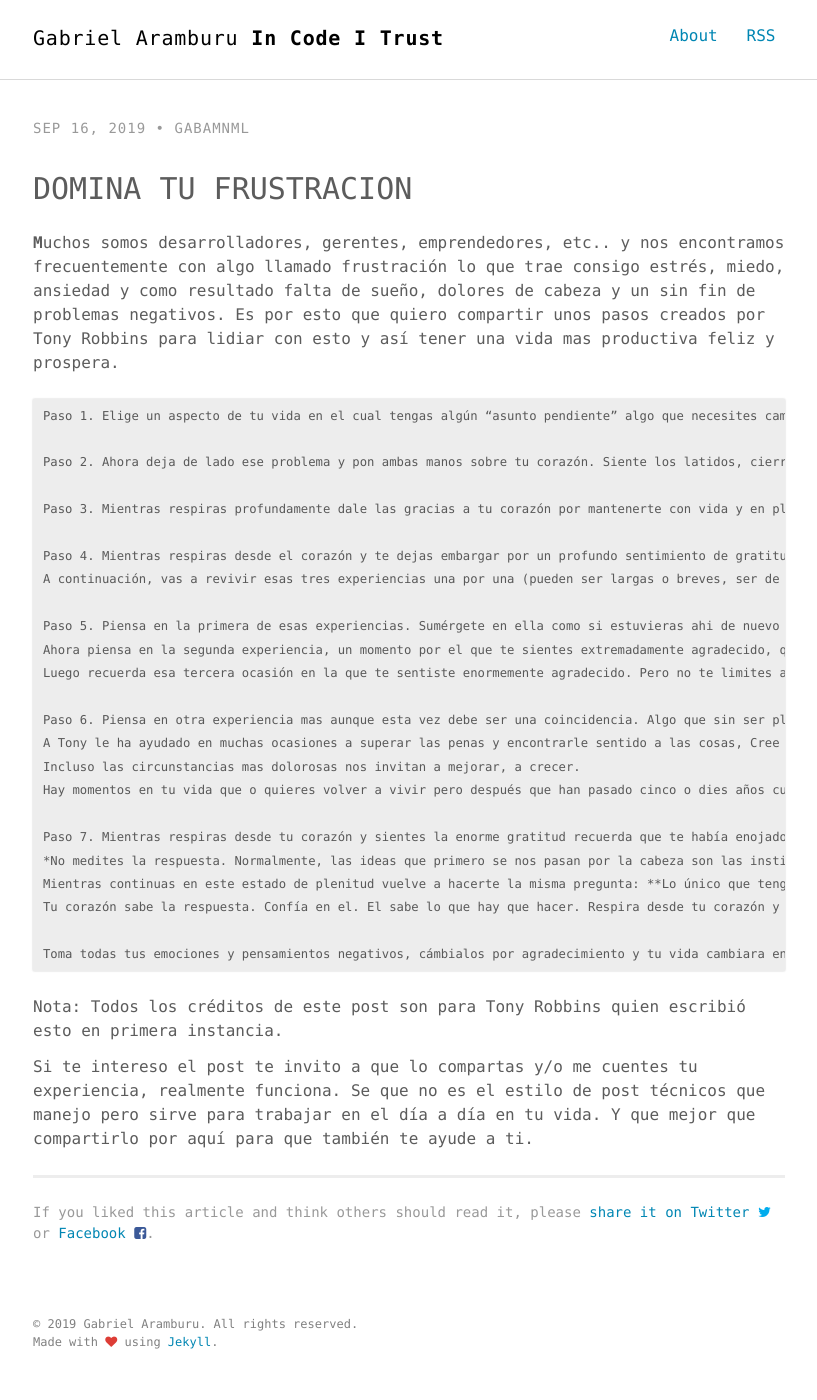
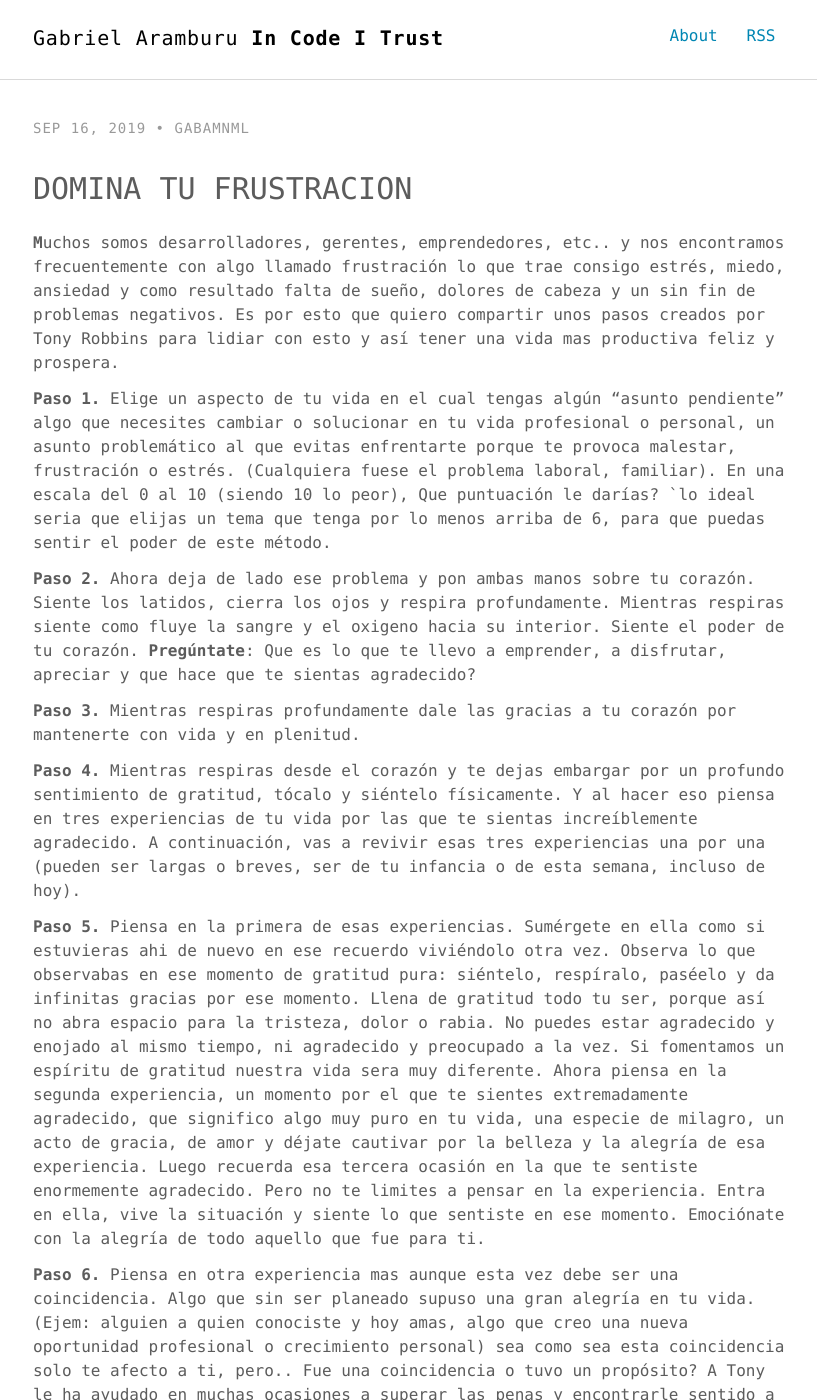
Before and after one commit to gabamnml/blog, a Jekyll site: the page built from _posts/2019-09-16-domina-tu-frustracion.markdown, in a window 1280 px wide and 1400 px high. Shown: the whole window, without its empty margins (231-1048 px from the left). Built offline with Jekyll 4.4.1, drawn with Linux system fonts in a browser that asks for light colours; some of the changed text lies outside the part shown.

Commit message:
domina tu frustracion fix

````diff
--- a/_posts/2019-09-16-domina-tu-frustracion.markdown
+++ b/_posts/2019-09-16-domina-tu-frustracion.markdown
@@ -15,26 +15,26 @@ blog: true
 **M**uchos somos desarrolladores, gerentes, emprendedores, etc.. y nos encontramos frecuentemente con algo llamado frustración lo que trae consigo estrés, miedo, ansiedad y como resultado falta de sueño, dolores de cabeza y un sin fin de problemas negativos.
 Es por esto que quiero compartir unos pasos creados por Tony Robbins para lidiar con esto y así tener una vida mas productiva feliz y prospera.
 
-```
-Paso 1. Elige un aspecto de tu vida en el cual tengas algún “asunto pendiente” algo que necesites cambiar o solucionar en tu vida profesional o personal, un asunto problemático al que evitas enfrentarte porque te provoca malestar, frustración o estrés. (Cualquiera fuese el problema laboral, familiar). En una escala del 0 al 10 (siendo 10 lo peor), Que puntuación le darías? `lo ideal seria que elijas un tema que tenga por lo menos arriba de 6, para que puedas sentir el poder de este método.
 
-Paso 2. Ahora deja de lado ese problema y pon ambas manos sobre tu corazón. Siente los latidos, cierra los ojos y respira profundamente. Mientras respiras siente como fluye la sangre y el oxigeno hacia su interior. Siente el poder de tu corazón. **Pregúntate**: Que es lo que te llevo a emprender, a disfrutar, apreciar y que hace que te sientas agradecido?
+**Paso 1.** Elige un aspecto de tu vida en el cual tengas algún “asunto pendiente” algo que necesites cambiar o solucionar en tu vida profesional o personal, un asunto problemático al que evitas enfrentarte porque te provoca malestar, frustración o estrés. (Cualquiera fuese el problema laboral, familiar). En una escala del 0 al 10 (siendo 10 lo peor), Que puntuación le darías? `lo ideal seria que elijas un tema que tenga por lo menos arriba de 6, para que puedas sentir el poder de este método.
 
-Paso 3. Mientras respiras profundamente dale las gracias a tu corazón por mantenerte con vida y en plenitud.
+**Paso 2.** Ahora deja de lado ese problema y pon ambas manos sobre tu corazón. Siente los latidos, cierra los ojos y respira profundamente. Mientras respiras siente como fluye la sangre y el oxigeno hacia su interior. Siente el poder de tu corazón. **Pregúntate**: Que es lo que te llevo a emprender, a disfrutar, apreciar y que hace que te sientas agradecido?
 
-Paso 4. Mientras respiras desde el corazón y te dejas embargar por un profundo sentimiento de gratitud, tócalo y siéntelo físicamente. Y al hacer eso piensa en tres experiencias de tu vida por las que te sientas increíblemente agradecido.
+**Paso 3.** Mientras respiras profundamente dale las gracias a tu corazón por mantenerte con vida y en plenitud.
+
+**Paso 4.** Mientras respiras desde el corazón y te dejas embargar por un profundo sentimiento de gratitud, tócalo y siéntelo físicamente. Y al hacer eso piensa en tres experiencias de tu vida por las que te sientas increíblemente agradecido.
 A continuación, vas a revivir esas tres experiencias una por una (pueden ser largas o breves, ser de tu infancia o de esta semana, incluso de hoy).
 
-Paso 5. Piensa en la primera de esas experiencias. Sumérgete en ella como si estuvieras ahi de nuevo en ese recuerdo viviéndolo otra vez. Observa lo que observabas en ese momento de gratitud pura: siéntelo, respíralo, paséelo y da infinitas gracias por ese momento. Llena de gratitud todo tu ser, porque así no abra espacio para la tristeza, dolor o rabia. No puedes estar agradecido y enojado al mismo tiempo, ni agradecido y preocupado a la vez. Si fomentamos un espíritu de gratitud nuestra vida sera muy diferente.
+**Paso 5.** Piensa en la primera de esas experiencias. Sumérgete en ella como si estuvieras ahi de nuevo en ese recuerdo viviéndolo otra vez. Observa lo que observabas en ese momento de gratitud pura: siéntelo, respíralo, paséelo y da infinitas gracias por ese momento. Llena de gratitud todo tu ser, porque así no abra espacio para la tristeza, dolor o rabia. No puedes estar agradecido y enojado al mismo tiempo, ni agradecido y preocupado a la vez. Si fomentamos un espíritu de gratitud nuestra vida sera muy diferente.
 Ahora piensa en la segunda experiencia, un momento por el que te sientes extremadamente agradecido, que significo algo muy puro en tu vida, una especie de milagro, un acto de gracia, de amor y déjate cautivar por la belleza y la alegría de esa experiencia.
 Luego recuerda esa tercera ocasión en la que te sentiste enormemente agradecido. Pero no te limites a pensar en la experiencia. Entra en ella, vive la situación y siente lo que sentiste en ese momento. Emociónate con la alegría de todo aquello que fue para ti.
 
-Paso 6. Piensa en otra experiencia mas aunque esta vez debe ser una coincidencia. Algo que sin ser planeado supuso una gran alegría en tu vida. (Ejem: alguien a quien conociste y hoy amas, algo que creo una nueva oportunidad profesional o crecimiento personal) sea como sea esta coincidencia solo te afecto a ti, pero.. Fue una coincidencia o tuvo un propósito?
+**Paso 6.** Piensa en otra experiencia mas aunque esta vez debe ser una coincidencia. Algo que sin ser planeado supuso una gran alegría en tu vida. (Ejem: alguien a quien conociste y hoy amas, algo que creo una nueva oportunidad profesional o crecimiento personal) sea como sea esta coincidencia solo te afecto a ti, pero.. Fue una coincidencia o tuvo un propósito?
 A Tony le ha ayudado en muchas ocasiones a superar las penas y encontrarle sentido a las cosas, Cree que las cosas no pasan en la vida así porque si sino que siempre hay alguna razón detrás, yo como redactor pienso lo mismo, todo es por algo.
 Incluso las circunstancias mas dolorosas nos invitan a mejorar, a crecer.
 Hay momentos en tu vida que o quieres volver a vivir pero después que han pasado cinco o dies años cuando miras atrás descubres el propósito real de todo aquello. Te das cuenta que la vida estaba de tu lado en ese momento. Los momentos de sufrimiento resultan excelentes oportunidades de crecimiento personal.
 
-Paso 7. Mientras respiras desde tu corazón y sientes la enorme gratitud recuerda que te había enojado tanto antes. Mientras estas en este estado de plenitud, hazte la siguiente pregunta: ***Lo único que tengo que recordar de esa situación, lo único en lo que me tengo que centrar, lo único que tengo que creer, lo único que tengo que hacer es... Que?***
+**Paso 7.** Mientras respiras desde tu corazón y sientes la enorme gratitud recuerda que te había enojado tanto antes. Mientras estas en este estado de plenitud, hazte la siguiente pregunta: ***Lo único que tengo que recordar de esa situación, lo único en lo que me tengo que centrar, lo único que tengo que creer, lo único que tengo que hacer es... Que?***
 *No medites la respuesta. Normalmente, las ideas que primero se nos pasan por la cabeza son las instintivas, son las correctas.*
 Mientras continuas en este estado de plenitud vuelve a hacerte la misma pregunta: **Lo único que tengo que recordar de esa situación, lo único en lo que me tengo que centrar, lo único que tengo que creer, lo único que tengo que hacer es... Que?**
 Tu corazón sabe la respuesta. Confía en el. El sabe lo que hay que hacer. Respira desde tu corazón y da las gracias por la respuesta. Tu corazón y tu mente al alinearse forman una fuerza poderosa, cuando se unen son imbatibles.
````
